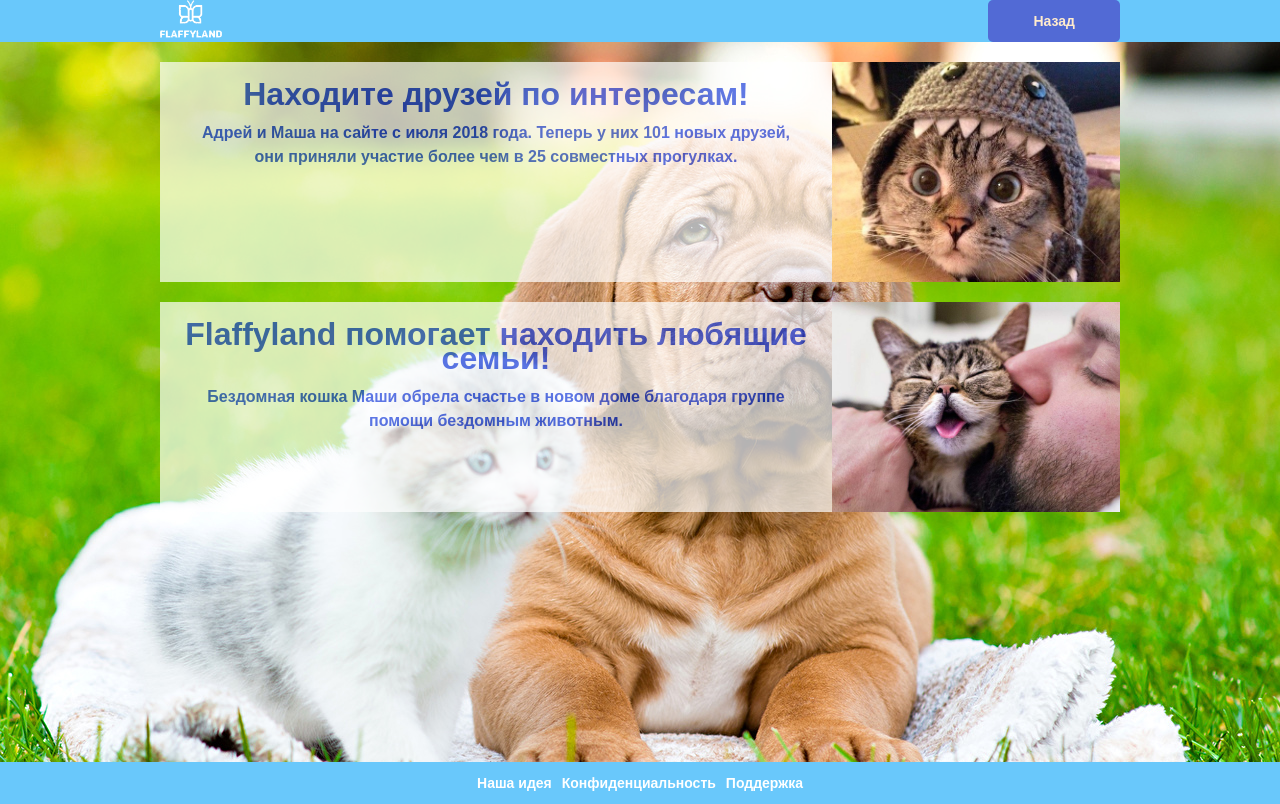
After one commit to Bugaga159/animal-site, a PHP site: the page made by about company.html in a window 1280 px wide. The commit adds this page. Run offline with PHP 8.4, Linux system fonts and the light colour scheme.

Commit message:
верстка страницы - Наша идея

```diff
--- /dev/null
+++ b/about company.html
@@ -0,0 +1,58 @@
+<!DOCTYPE html>
+<html lang="en">
+<head>
+    <meta charset="UTF-8">
+    <meta name="viewport" content="width=device-width, initial-scale=1.0">
+    <meta http-equiv="X-UA-Compatible" content="ie=edge">
+    <title>Flaffyland</title>
+    <link rel="stylesheet" href="css/style.css">
+</head>
+<body>
+    <header class="header">
+        <div class="container">
+            <div class="header__nav">
+                <div class="header__logo">
+                    <a href="index.html"><img src="img/logo-bg.png" alt="HOME" height=42 ></a>
+                </div>
+                <div class="header__btn_back">
+                    <a href="index.html" class="btn btn-success">Назад</a>
+                </div>
+            </div>
+        </div>
+    </header>
+    <section class="about__company">
+        <div class="container">
+            <div class="row">
+                    <div class="about__list">
+                            <div class="about__company__wrapper">
+                                    <h1>Находите друзей по интересам!</h1>
+                                    <p>Адрей и Маша на сайте с июля 2018 года.
+                                    Теперь у них 101 новых друзей, они приняли
+                                    участие более чем в 25 совместных прогулках.</p>
+
+                                </div>
+                                <img src="img/about-1.jpg" alt="about">
+                    </div>
+                    <div class="about__list">
+                            <div class="about__company__wrapper">
+                                    <h1>Flaffyland помогает находить любящие семьи!</h1>
+                                    <p>Бездомная кошка Маши обрела счастье в новом доме благодаря группе помощи бездомным животным.</p>
+                                </div>
+                                <img src="img/about-2.jpg" alt="about">
+                    </div>
+            </div>
+
+
+        </div>
+    </section>
+    <footer class="footer">
+        <div class="container">
+            <div class="footer__nav">
+                <a class="footer__link" href="about company.html">Наша идея</a>
+                <a class="footer__link" href="#">Конфиденциальность</a>
+                <a class="footer__link" href="#">Поддержка</a>
+            </div>
+        </div>
+    </footer>
+</body>
+</html>
--- a/css/style.css
+++ b/css/style.css
@@ -197,9 +197,43 @@ li {
     background-color: #899ae4;
 }
 
+/*------------------------------------ ABOUT COMPANY----------------------------------*/
+.about__company {
+    display: flex;
+    justify-content: center;
+    min-height: 90vh;
+}
+.row {
+    display: flex;
+    flex-direction: column;
+
+}
+.about__list {
+    display: flex;
+    margin-top: 20px;
+}
 
 
+.about__company__wrapper {
+    text-align: center;
+    color: #1e41dc;
+    background: #fff;
+    opacity: 0.7;
+}
 
+.about__company__wrapper h1 {
+    font-size: 32px;
+    margin-top: 20px;
+}
+.about__company__wrapper p {
+    font-size: 16px;
+    margin-top: 15px;
+    padding: 0 30px;
+}
+.about__company .container img {
+    width: 30%;
+    height: 100%;
+}
 
 
 /*-------------------------------------FOOTER-----------------------------------------*/
--- a/index.html
+++ b/index.html
@@ -47,8 +47,7 @@
     <footer class="footer">
         <div class="container">
             <div class="footer__nav">
-                <a class="footer__link" href="#">О компании</a>
-                <a class="footer__link" href="#">Наша идея</a>
+                <a class="footer__link" href="about company.html">Наша идея</a>
                 <a class="footer__link" href="#">Конфиденциальность</a>
                 <a class="footer__link" href="#">Поддержка</a>
             </div>
--- a/registration.html
+++ b/registration.html
@@ -57,8 +57,7 @@
     <footer class="footer">
         <div class="container">
             <div class="footer__nav">
-                <a class="footer__link" href="#">О компании</a>
-                <a class="footer__link" href="#">Наша идея</a>
+                <a class="footer__link" href="about company.html">Наша идея</a>
                 <a class="footer__link" href="#">Конфиденциальность</a>
                 <a class="footer__link" href="#">Поддержка</a>
             </div>
```
Also changed, not shown: img/about-1.jpg (added), img/about-2.jpg (added).
